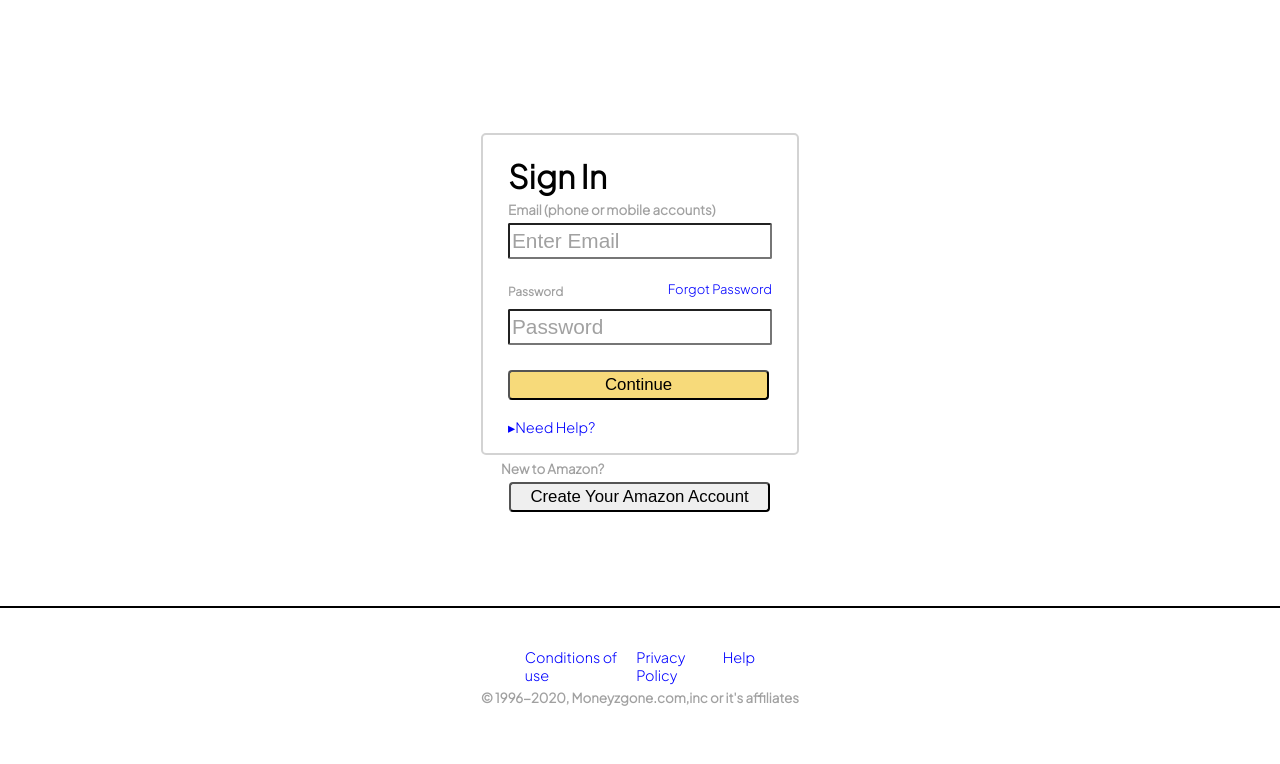
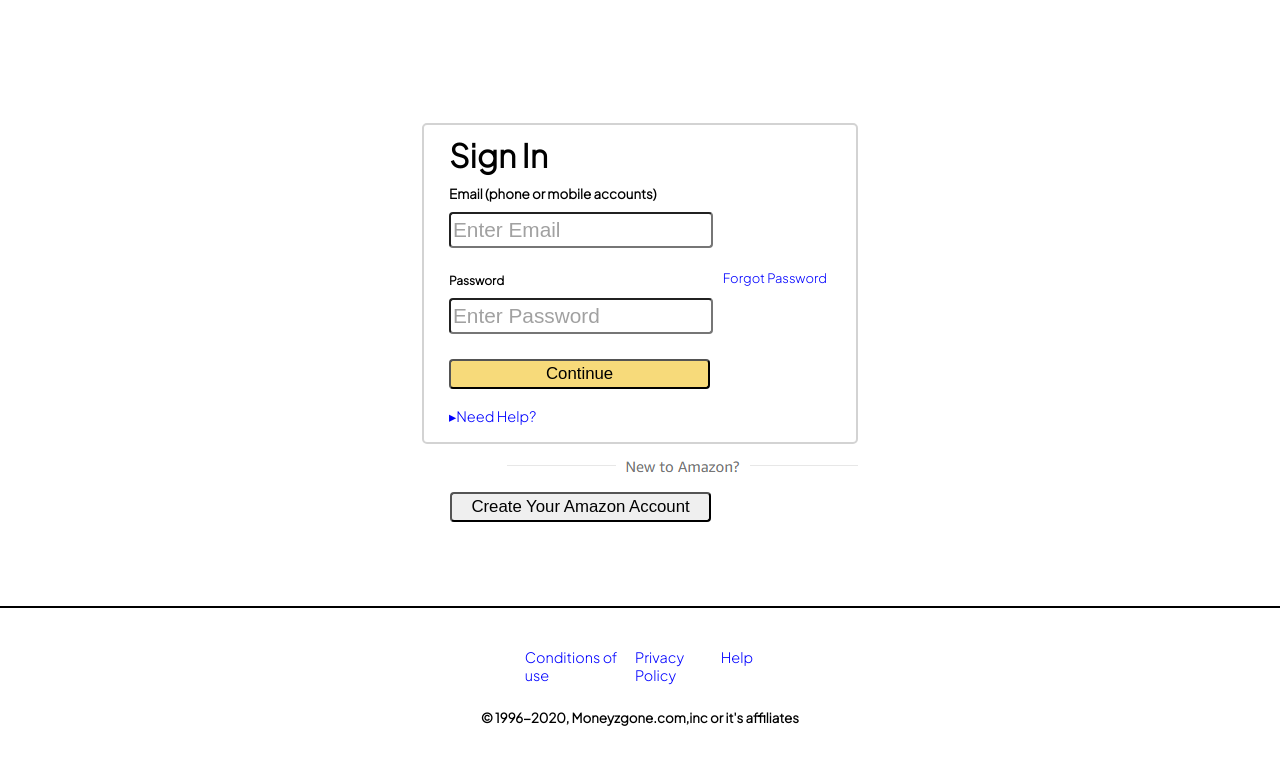
Before and after one commit to BillyKant/amazon_login, a plain HTML site: page index.html in a window 1280 px wide. Drawn offline with Linux system fonts and the light colour scheme; a web font is replaced by a local one.

Commit message:
Follow up commit

```diff
--- a/index.html
+++ b/index.html
@@ -16,10 +16,10 @@
     </header>
     <form>
         <div id="container">
-            <div>
+            <div id="sign-in">
                 <h1>Sign In</h1>
             </div>
-            <div>
+            <div id="phoneormobile">
                 <h5>Email (phone or mobile accounts)</h5>
             </div>
             <div>
@@ -30,7 +30,7 @@
                 <span><a href="https://www.google.com">Forgot Password</a></span>
             </div>
             <div id="password-input">
-                <input type="password" name="password" id="password" placeholder="Password">
+                <input type="password" name="password" id="password" placeholder="Enter Password">
             </div>
             <div>
                 <button id="continue-button" type="button">Continue</button>
@@ -40,7 +40,7 @@
             </div>
         </div>
         <div id="new">
-            <h5><span>New to Amazon?</span></h5>
+            <img src="./assets/Newtoamazon.png" alt="">
         </div>
         <button id="account-button" type="button">Create Your Amazon Account</button>
     </form>
--- a/main.css
+++ b/main.css
@@ -9,6 +9,16 @@
 
 form {
     margin-top: 0;
+
+}
+
+#sign-in h1 {
+    margin-top: 10px;
+    margin-bottom: 5px;
+}
+
+#phoneormobile h5 {
+    margin-bottom: 10px;
 }
 
 a {
@@ -77,13 +87,18 @@
 #password-text, a {
     margin-top: 22.178;
     margin-bottom: 22.178;
+    margin-right: 2px;
     font-size: .9em;
 }
 
 input {
     width: 20vw;
     height: 30px;
-    border-radius: 2px;
+    border-radius: 4px;
+}
+
+input:focus {
+    background-color: rgb(233, 245, 255);
 }
 
 #continue-button {
@@ -105,16 +120,10 @@
     margin-bottom: 10px;
 }
 
- #new, h5 {
-     /* margin-top: 10px;
-     margin-bottom: 10px; */
-     /* margin-left: 65px; */
-    color: rgb(161, 161, 161);
-}
-
-#new, h5 span {
-    background:#fff;
-    padding:0 10px;
+#new {
+    margin-top: 10px;
+    margin-left: 85px;
+    margin-bottom: 8px;
 }
 
 footer {
@@ -132,3 +141,7 @@
     display: flex;
     justify-content: space-around;
 }
+
+footer h5 {
+    margin-top: 25px;
+}
```
Also changed, not shown: assets/Newtoamazon.png (added).
